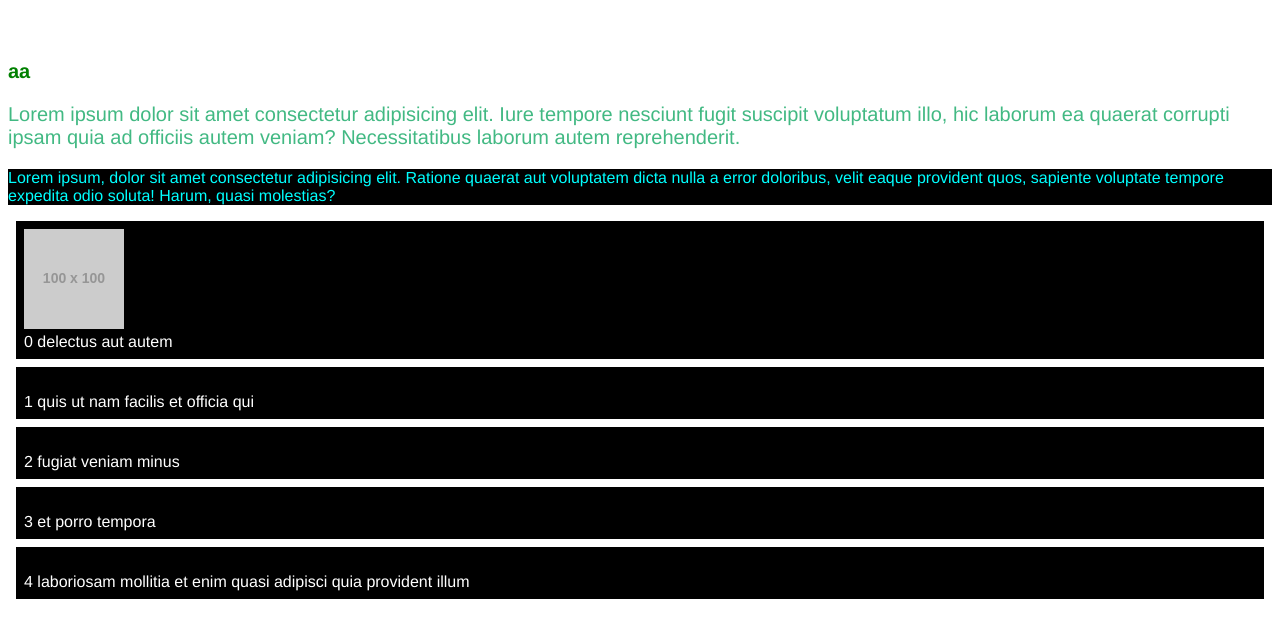
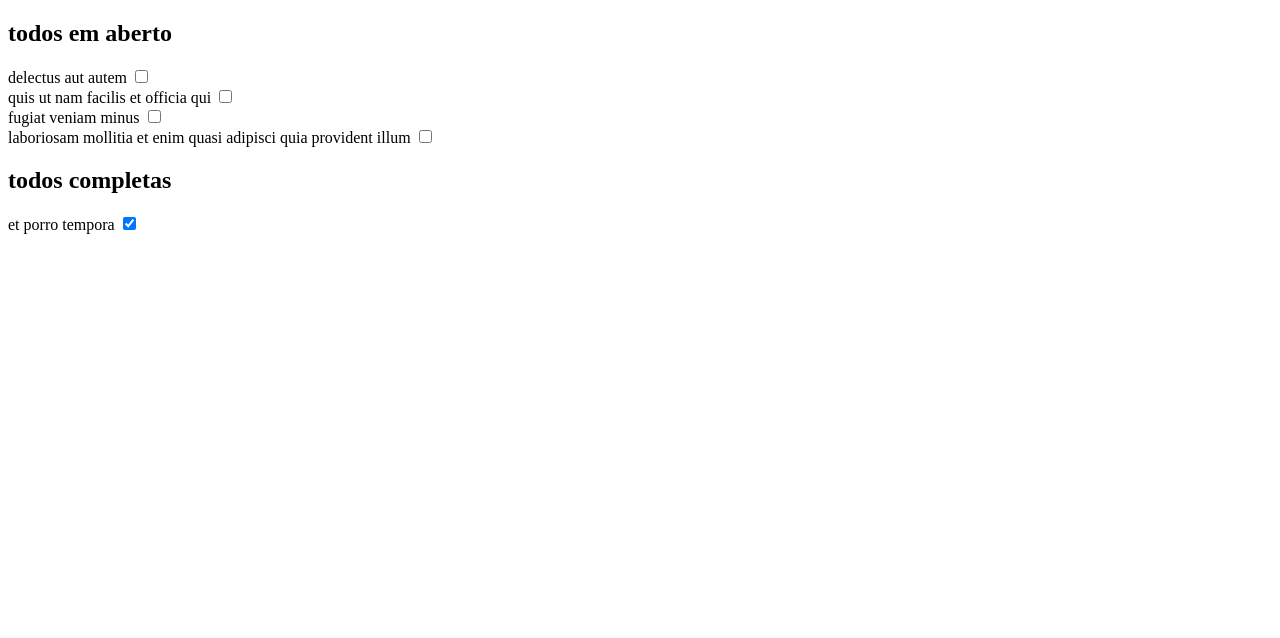
Before and after one commit to matheusgabardo/vuejs-learning, a Vue app: page / in a window 1280 px wide. Shown: the top 638 px of the page. Built offline with nearby package versions, Linux system fonts and the light colour scheme.

Commit message:
until video lesson 10

```diff
--- a/src/App.vue
+++ b/src/App.vue
@@ -1,25 +1,20 @@
 <template>
   <div>
+
     <div>
-      <h1 :class="{ 'title': true, 'title-home': isHome }">aa</h1>
-      <p :class="pClass">Lorem ipsum dolor sit amet consectetur adipisicing elit. Iure tempore nesciunt fugit suscipit voluptatum illo, hic laborum ea quaerat corrupti ipsam quia ad officiis autem veniam? Necessitatibus laborum autem reprehenderit.</p>
-      <p :style="styleClass">Lorem ipsum, dolor sit amet consectetur adipisicing elit. Ratione quaerat aut voluptatem dicta nulla a error doloribus, velit eaque provident quos, sapiente voluptate tempore expedita odio soluta! Harum, quasi molestias?</p>
+      <h2>todos em aberto</h2>
+      <div v-for="todo in uncompletedTodos" :key="todo.id">
+        {{ todo.title }}
+        <input type="checkbox" name="" id="" v-model="todo.completed" />
+      </div>
     </div>
-      <div
-        v-for="(obj, index) in todos"
-        :key="obj.id"
-        class="todos-item"
-      >
-        <div>
-          <img
-            :if="obj.imgSrc"
-            :src="obj.imgSrc"
-            :alt="obj.imgAlt"
-          />
-        </div>
-        {{ index }}
-        {{ obj.title }}
+    <div>
+      <h2>todos completas</h2>
+      <div v-for="todo in completedTodos" :key="todo.id">
+          {{ todo.title }}
+          <input type="checkbox" name="" id="" v-model="todo.completed" />
       </div>
+    </div>
   </div>
 </template>
 
@@ -28,19 +23,12 @@
     name: 'App',
     data() {
       return {
-        classVar: 'title',
-        pClass: ['title','textHome'],
-        styleClass: {backgroundColor: 'black', color: 'aqua'},
-        isHome: true,
-        text: true,
         todos: [
           {
             "userId": 1,
             "id": 1,
             "title": "delectus aut autem",
-            "completed": false,
-            "imgSrc": 'https://placehold.co/100',
-            "imgAlt": 'img alt'
+            "completed": false
           },
           {
             "userId": 1,
@@ -68,38 +56,23 @@
           }
         ]
       }
+    },
+    methods: {
+      onClick($evt){
+        console.log('click', $evt);
+      }
+    },
+    computed: {
+      uncompletedTodos(){
+        return this.todos.filter(todo => !todo.completed)
+      },
+      completedTodos(){
+        return this.todos.filter(todo => todo.completed)
+      }
     }
   }
 </script>
 
 <style>
-  #app {
-    font-family: Avenir, Helvetica, Arial, sans-serif;
-    -webkit-font-smoothing: antialiased;
-    -moz-osx-font-smoothing: grayscale;
-    color: #2c3e50;
-    margin-top: 60px;
-  }
-  .todos-item {
-    background-color: #000;
-    padding: .5rem;
-    margin: .5rem;
-    color: #fff;
-  }
-  .title {
-    font-size: 20px;
-    color: blue;
-  }
-  .title-home {
-    color: green;
-  }
-  .text {
-    color: gray;
-  }
-  .textHome {
-    color: #42b983;
-  }
-  .styleClass {
-    color: aqua
-  }
+
 </style>
```
